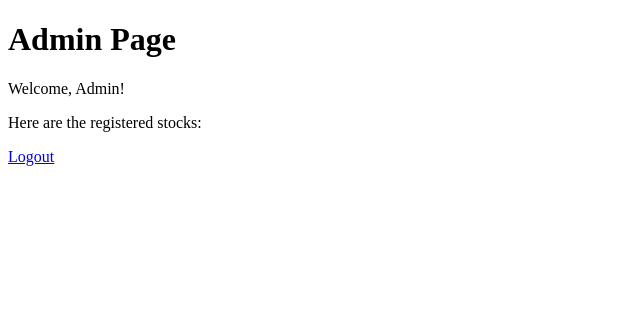
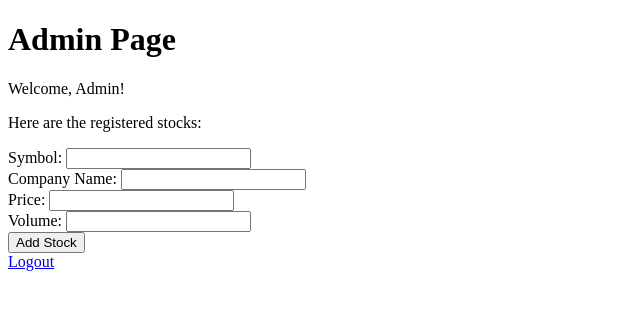
Before and after one commit to swopnil/VU-STOCK-EXCHANGE, a Flask app: template templates/admin.html in a window 1280 px wide. Shown: the top 310 px of the page, without its empty margins (0-640 px from the left). Run offline with Flask 3, Linux system fonts and the light colour scheme; the template is opened without the code that fills it, so the values that code supplies are empty.

Commit message:
adding more customized stocks

```diff
--- a/app.py
+++ b/app.py
@@ -26,7 +26,10 @@ def login():
         if username in users and users[username] == password:
             session['username'] = username
             flash('You were successfully logged in', 'success')
-            return redirect(url_for('user'))
+            if username == "user":
+                return redirect(url_for('user'))
+            elif username == "admin":
+                return redirect(url_for('admin'))
         else:
             flash('Invalid username or password', 'error')
     return render_template('login.html')
@@ -39,8 +42,17 @@ def logout():
 
 @app.route('/user')
 def user():
-    if 'username' in session:
+    if 'username' in session and session['username'] == "user":
+        print("HELLO USER")
         return render_template('user.html', username=session['username'], stocks=stocks)
+    else:
+        return redirect(url_for('login'))
+
+@app.route('/admin')
+def admin():
+    if 'username' in session and session['username'] == "admin":
+        print("HELLO")
+        return render_template('admin.html', username=session['username'], stocks=stocks)
     else:
         return redirect(url_for('login'))
 
@@ -69,5 +81,22 @@ def sell(symbol):
             flash('Stock not found', 'error')
     return redirect(url_for('user'))
 
+
+@app.route('/add_stock', methods=['POST'])
+def add_stock():
+    if 'username' in session and session['username'] == "admin":
+        symbol = request.form['symbol']
+        company_name = request.form['company_name']
+        price = float(request.form['price'])
+        volume = int(request.form['volume'])
+        if symbol not in stocks:
+            stocks[symbol] = {'company_name': company_name, 'price': price, 'volume': volume}
+            flash(f'Stock {symbol} added successfully', 'success')
+        else:
+            flash('Stock already exists', 'error')
+    else:
+        flash('Unauthorized access', 'error')
+    return redirect(url_for('admin'))
+
 if __name__ == '__main__':
     app.run(debug=True)
--- a/templates/admin.html
+++ b/templates/admin.html
@@ -15,6 +15,20 @@
             <li>{{ symbol }}: {{ data['company_name'] }} - ${{ data['price'] }} (Volume: {{ data['volume'] }})</li>
         {% endfor %}
     </ul>
+
+    <!-- Form for adding new stock -->
+    <form action="{{ url_for('add_stock') }}" method="post">
+        <label for="symbol">Symbol:</label>
+        <input type="text" id="symbol" name="symbol" required><br>
+        <label for="company_name">Company Name:</label>
+        <input type="text" id="company_name" name="company_name" required><br>
+        <label for="price">Price:</label>
+        <input type="number" id="price" name="price" required><br>
+        <label for="volume">Volume:</label>
+        <input type="number" id="volume" name="volume" required><br>
+        <input type="submit" value="Add Stock">
+    </form>
+
     <a href="/logout">Logout</a>
 </body>
 </html>
```
